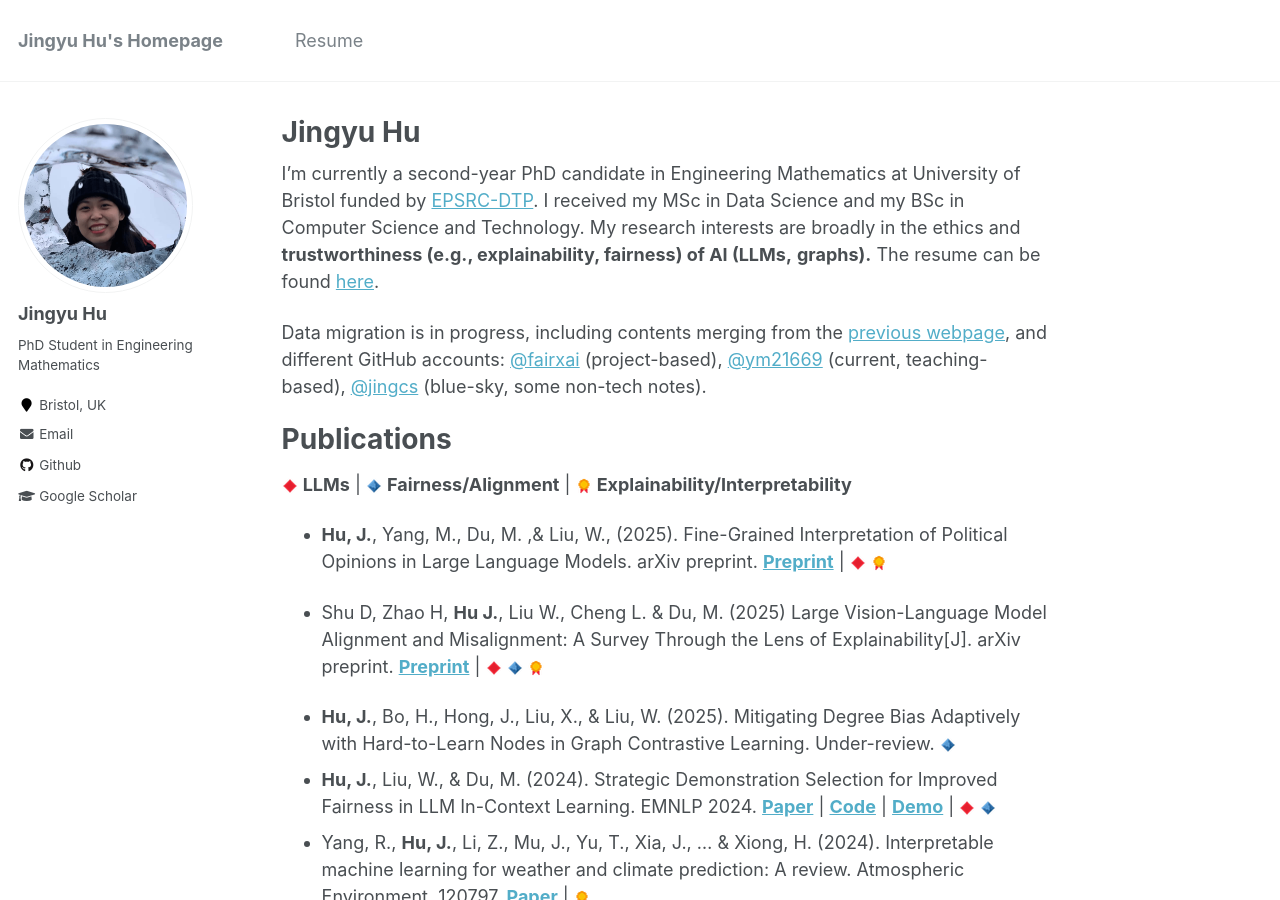
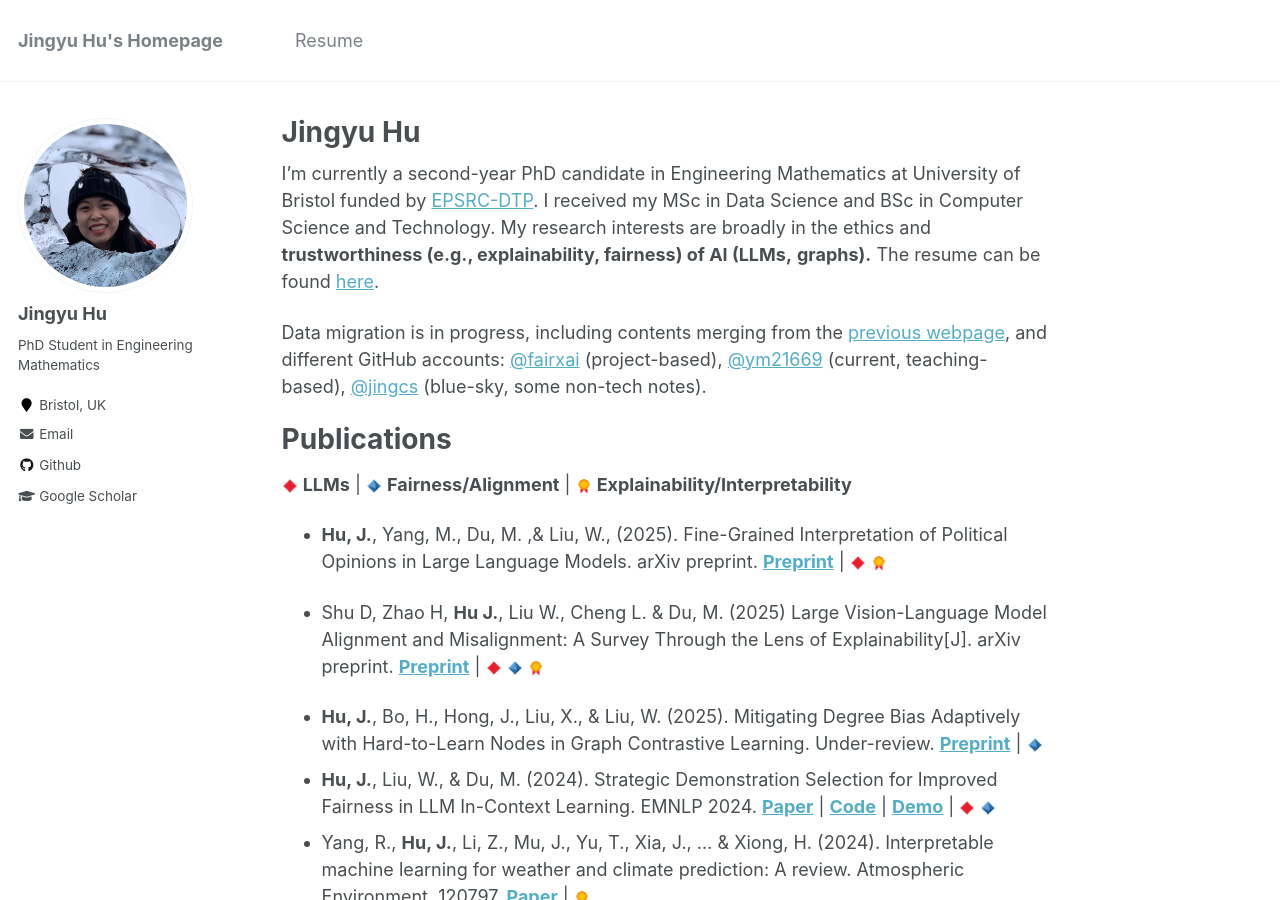
Before and after one commit to ym21669/ym21669.github.io, a Jekyll site: the page built from _pages/about.md, in a window 1280 px wide and 900 px high. Built offline with Jekyll 4.4.1, drawn with Linux system fonts in a browser that asks for light colours.

Commit message:
update url

```diff
--- a/_pages/about.md
+++ b/_pages/about.md
@@ -10,7 +10,7 @@ redirect_from:
 
 I'm currently a second-year PhD candidate in Engineering Mathematics at University of Bristol funded
 by [EPSRC-DTP](https://gtr.ukri.org/projects?ref=studentship-2920630). I received my MSc in Data
-Science and my BSc in Computer Science and Technology. My research interests are broadly in the ethics and **trustworthiness (e.g., explainability, fairness) of AI (LLMs,** **graphs).** The resume can be found [here](https://ym21669.github.io//cv/).
+Science and BSc in Computer Science and Technology. My research interests are broadly in the ethics and **trustworthiness (e.g., explainability, fairness) of AI (LLMs,** **graphs).** The resume can be found [here](https://ym21669.github.io//cv/).
 
 Data migration is in progress, including contents merging from the [previous webpage](https://jingcs.com), and different GitHub accounts: [@fairxai](https://fairxai.github.io/demo/TabularICL/index.html) (project-based), [@ym21669](https://github.com/ym21669) (current, teaching-based), [@jingcs](https://github.com/jingcs) (blue-sky, some non-tech notes).
 
@@ -23,7 +23,7 @@ Publications
 *	Shu D, Zhao H, **Hu J.**, Liu W., Cheng L. & Du, M. (2025) Large Vision-Language Model Alignment and Misalignment: A Survey Through the Lens of Explainability[J]. arXiv preprint. [**Preprint**](https://arxiv.org/abs/2501.01346) &#124; ![LLM](../images/pp_icons/llm.png) ![Fairness](../images/pp_icons/fairness.png) ![XAI](../images/pp_icons/xai.png)
 
 *	**Hu, J.**, Bo, H., Hong, J., Liu, X., & Liu, W. (2025). Mitigating Degree Bias Adaptively with Hard-to-Learn Nodes
-     in Graph Contrastive Learning. Under-review.  ![Fairness](../images/pp_icons/fairness.png)
+     in Graph Contrastive Learning. Under-review. [**Preprint**](https://arxiv.org/pdf/2506.05214) &#124; ![Fairness](../images/pp_icons/fairness.png)
 *	**Hu, J.**, Liu, W., & Du, M. (2024). Strategic Demonstration Selection for Improved Fairness in LLM In-Context
      Learning. EMNLP 2024. [**Paper**](https://arxiv.org/abs/2501.01346) | [**Code**](https://github.com/FairXAI/Strategic_ICL_Tabular) | [**Demo**](https://fairxai.github.io/demo/TabularICL/index.html) | ![LLM](../images/pp_icons/llm.png) ![Fairness](../images/pp_icons/fairness.png)
 *	Yang, R., **Hu, J.**, Li, Z., Mu, J., Yu, T., Xia, J., ... & Xiong, H. (2024). Interpretable machine learning for
```
Also changed, not shown: _pages/cv.md (+2 -2 lines).
